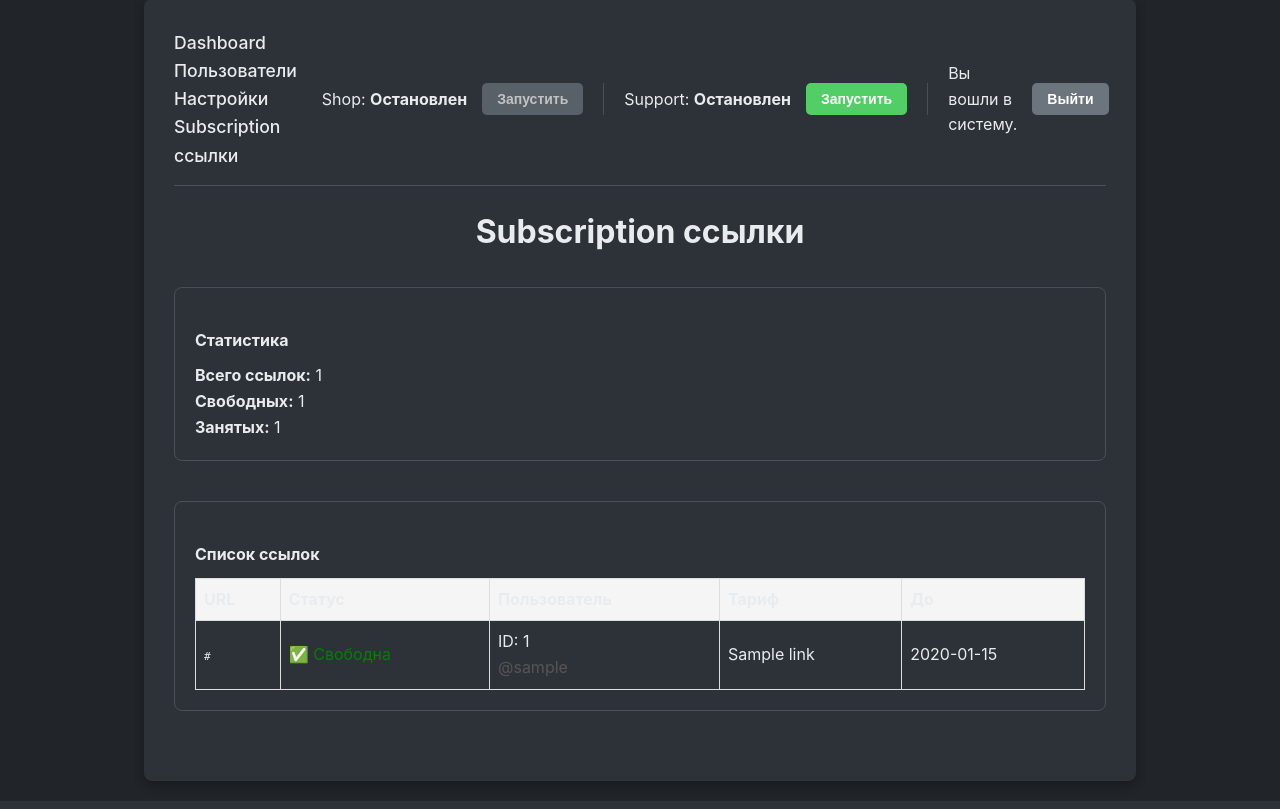
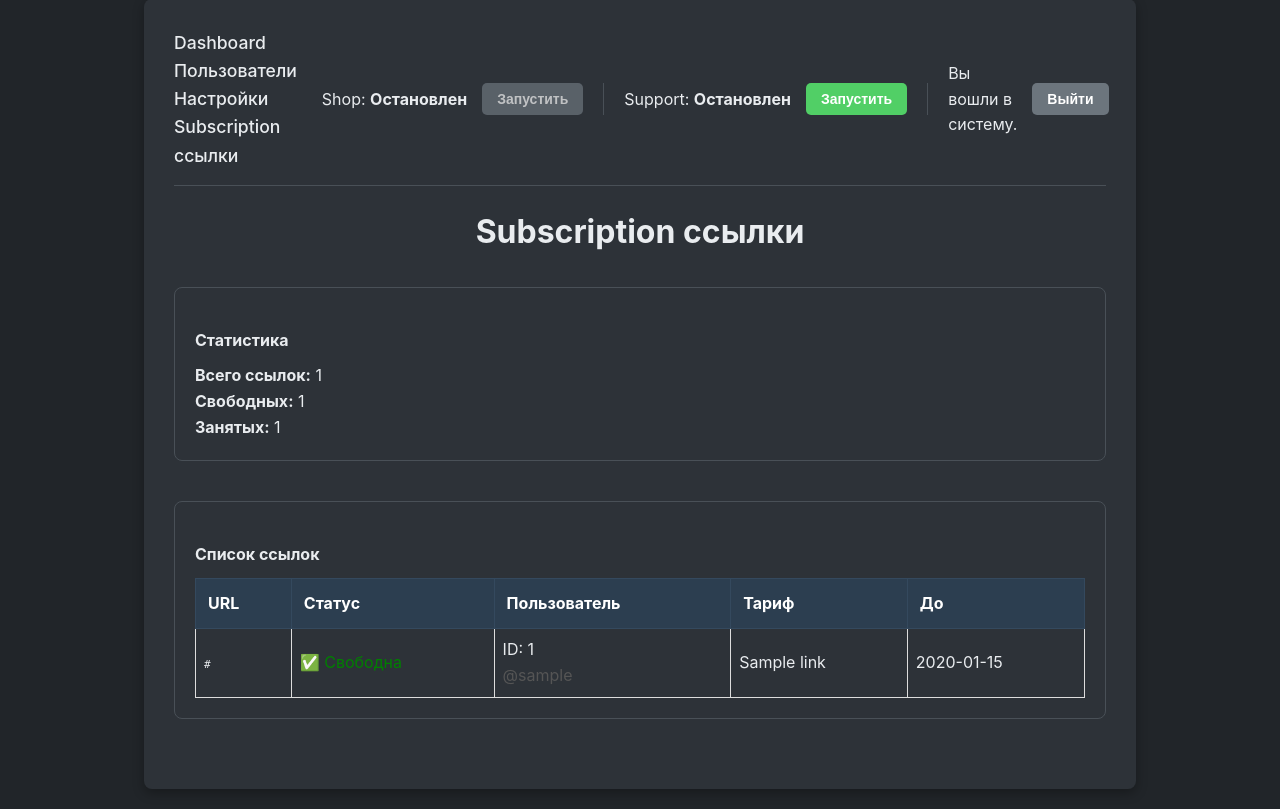
Before and after one commit to Waldk1d/vpn, a Python web app: template src/shop_bot/webhook_server/templates/subscription_links.html in a window 1280 px wide. Shown: the part 21-830 px from the top of the page. Run offline with Jinja, Linux system fonts and the light colour scheme; the template is opened without the code that fills it: most values are stand-ins (such as "Sample title", 1, 10 or a date in 2020).

Commit message:
dsadwqq1

```diff
--- a/src/shop_bot/webhook_server/templates/subscription_links.html
+++ b/src/shop_bot/webhook_server/templates/subscription_links.html
@@ -20,12 +20,12 @@
 		<div style="max-height: 600px; overflow-y: auto;">
 			<table style="width: 100%; border-collapse: collapse;">
 				<thead>
-					<tr style="background: #f5f5f5;">
-						<th style="padding: 8px; text-align: left; border: 1px solid #ddd;">URL</th>
-						<th style="padding: 8px; text-align: left; border: 1px solid #ddd;">Статус</th>
-						<th style="padding: 8px; text-align: left; border: 1px solid #ddd;">Пользователь</th>
-						<th style="padding: 8px; text-align: left; border: 1px solid #ddd;">Тариф</th>
-						<th style="padding: 8px; text-align: left; border: 1px solid #ddd;">До</th>
+					<tr style="background: #2c3e50; color: #ffffff;">
+						<th style="padding: 12px; text-align: left; border: 1px solid #34495e; font-weight: bold;">URL</th>
+						<th style="padding: 12px; text-align: left; border: 1px solid #34495e; font-weight: bold;">Статус</th>
+						<th style="padding: 12px; text-align: left; border: 1px solid #34495e; font-weight: bold;">Пользователь</th>
+						<th style="padding: 12px; text-align: left; border: 1px solid #34495e; font-weight: bold;">Тариф</th>
+						<th style="padding: 12px; text-align: left; border: 1px solid #34495e; font-weight: bold;">До</th>
 					</tr>
 				</thead>
 				<tbody>
```
